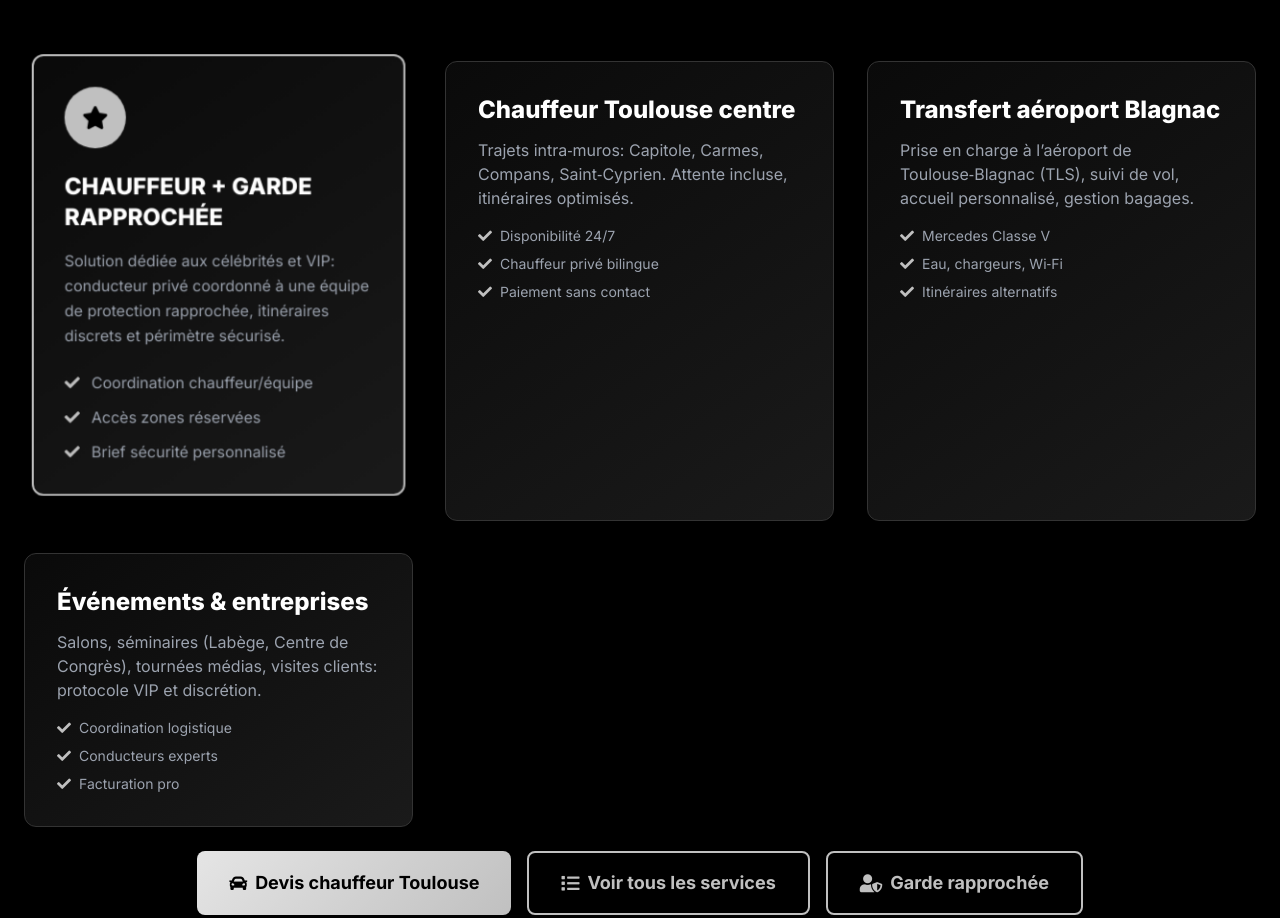
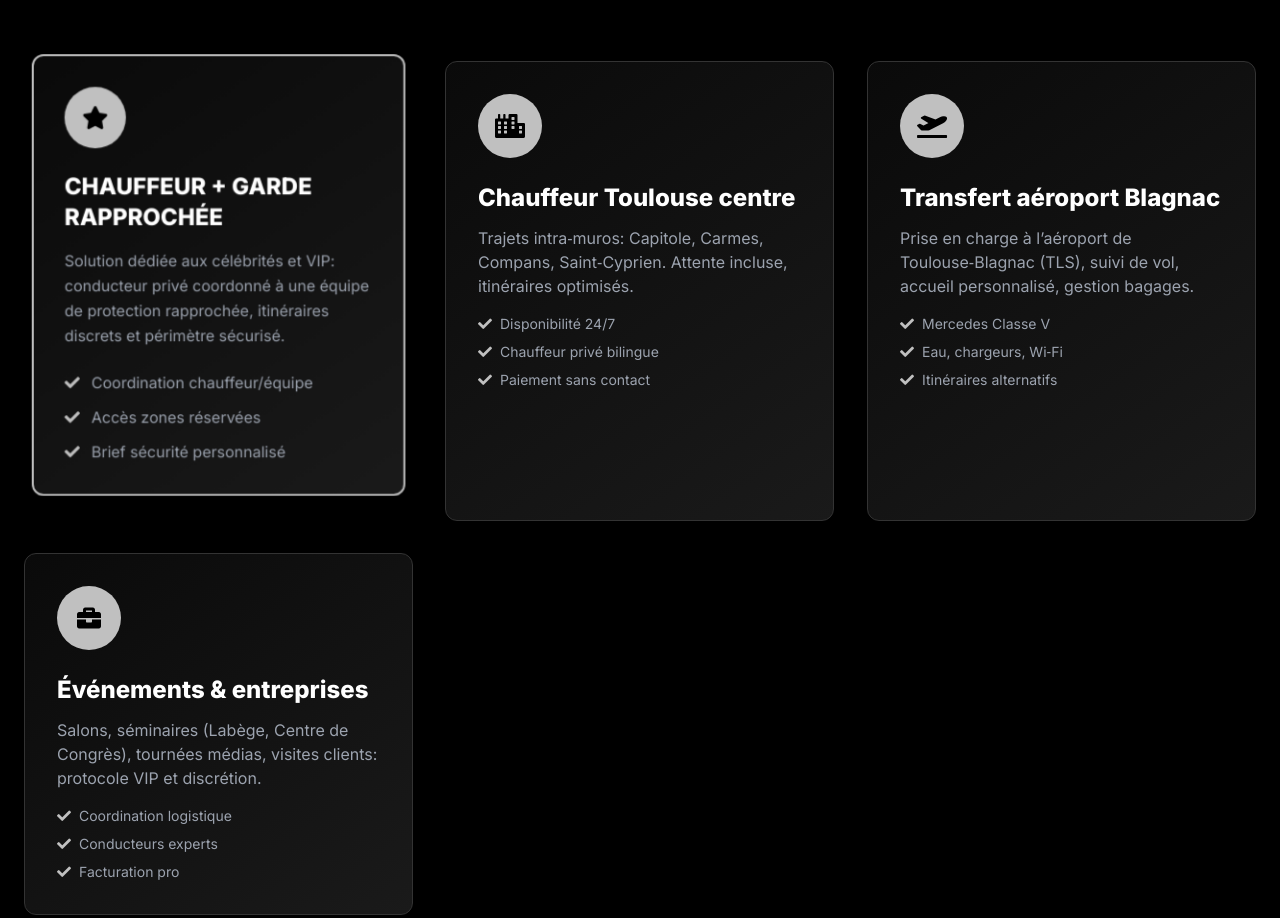
Before and after one commit to sofianelamine772-design/chauffeurtoulouse2, a website: page index.html in a window 1280 px wide. Shown: the part 1293-2211 px from the top of the page. Drawn offline with nearby package versions, Linux system fonts and the light colour scheme.

Commit message:
Update index.html

```diff
--- a/index.html
+++ b/index.html
@@ -204,9 +204,9 @@
                         <span class="text-secondary font-semibold text-sm">Votre excellence • Notre priorité</span>
                     </div>
                     <h1 class="text-4xl sm:text-5xl lg:text-6xl font-black mb-6 leading-tight">
-                        ÉLÉGANCE
-                        <span class="text-secondary glow-text">DISCRÈTE</span>
-                        <br>ET SERVICE D’EXCEPTION À TOULOUSE
+                        SERVICE
+                        <span class="text-secondary glow-text">D’EXCEPTION</span>
+                        <br>Toulouse
 
                     </h1>
                     <p class="text-base sm:text-lg lg:text-xl text-gray-300 mb-8 leading-relaxed max-w-2xl mx-auto lg:mx-0">
@@ -291,6 +291,9 @@
                 </div>
 
                 <div class="service-card p-8 rounded-xl" data-animate="fade-up">
+                    <div class="w-16 h-16 bg-secondary rounded-full flex items-center justify-center mb-6">
+                        <i class="fas fa-city text-black text-2xl"></i>
+                    </div>
                     <h3 class="text-2xl font-black text-white mb-3">Chauffeur Toulouse centre</h3>
                     <p class="text-gray-400">Trajets intra‑muros: Capitole, Carmes, Compans, Saint‑Cyprien. Attente incluse, itinéraires optimisés.</p>
                     <ul class="mt-4 space-y-2 text-gray-400 text-sm">
@@ -300,6 +303,9 @@
                     </ul>
                 </div>
                 <div class="service-card p-8 rounded-xl" data-animate="fade-up">
+                    <div class="w-16 h-16 bg-secondary rounded-full flex items-center justify-center mb-6">
+                        <i class="fas fa-plane-departure text-black text-2xl"></i>
+                    </div>
                     <h3 class="text-2xl font-black text-white mb-3">Transfert aéroport Blagnac</h3>
                     <p class="text-gray-400">Prise en charge à l’aéroport de Toulouse‑Blagnac (TLS), suivi de vol, accueil personnalisé, gestion bagages.</p>
                     <ul class="mt-4 space-y-2 text-gray-400 text-sm">
@@ -309,6 +315,9 @@
                     </ul>
                 </div>
                 <div class="service-card p-8 rounded-xl" data-animate="fade-up">
+                    <div class="w-16 h-16 bg-secondary rounded-full flex items-center justify-center mb-6">
+                        <i class="fas fa-briefcase text-black text-2xl"></i>
+                    </div>
                     <h3 class="text-2xl font-black text-white mb-3">Événements & entreprises</h3>
                     <p class="text-gray-400">Salons, séminaires (Labège, Centre de Congrès), tournées médias, visites clients: protocole VIP et discrétion.</p>
                     <ul class="mt-4 space-y-2 text-gray-400 text-sm">
```
